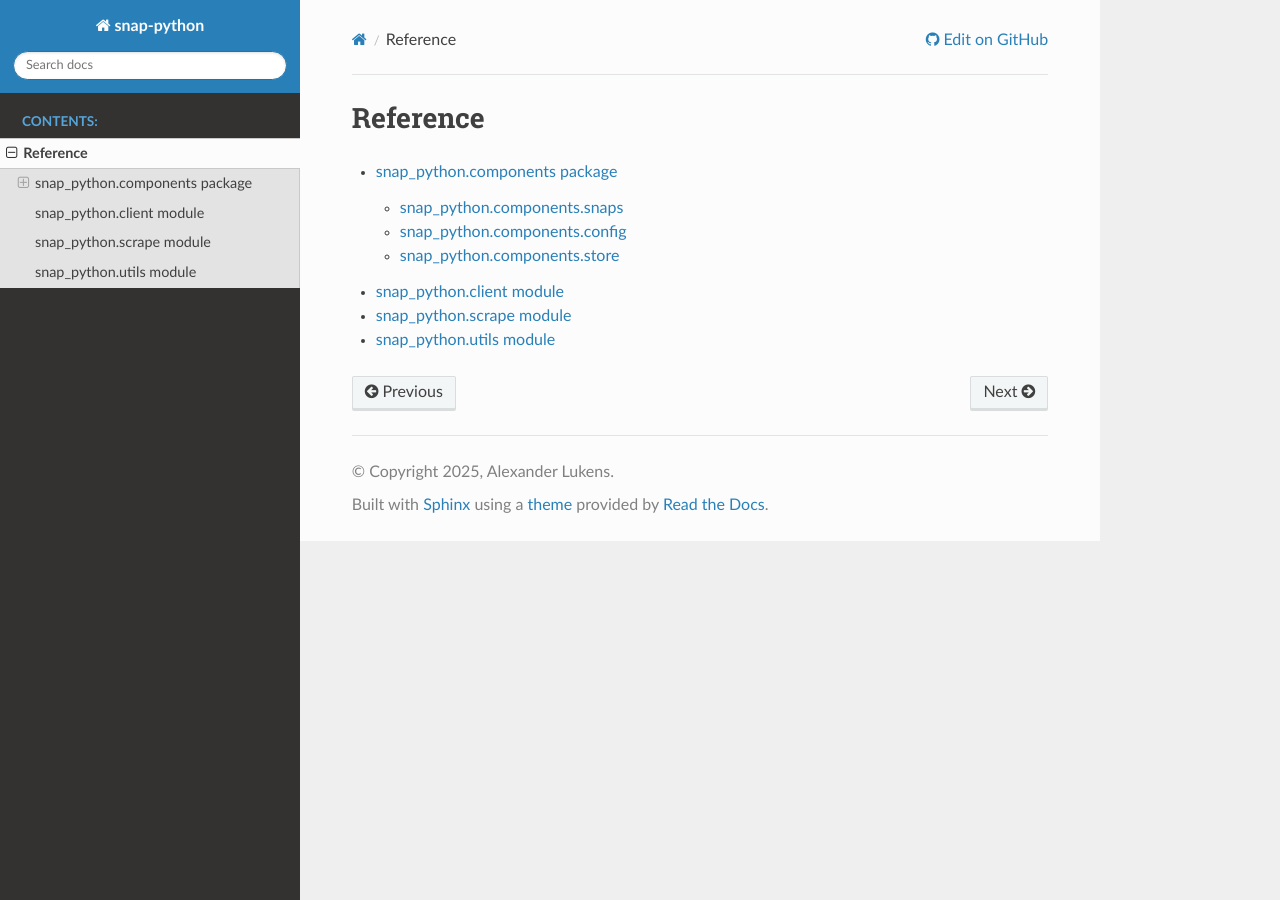
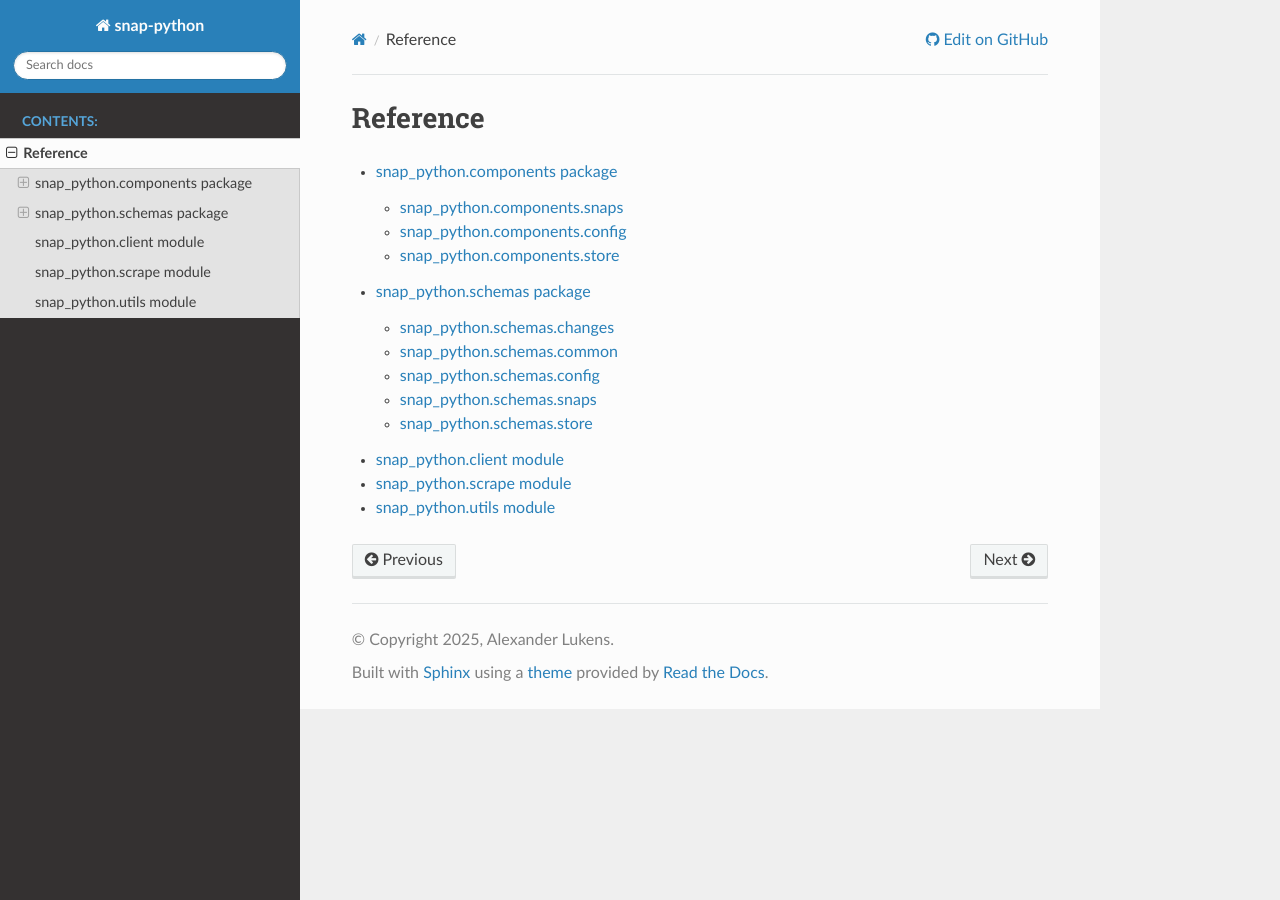
Before and after one commit to alexdlukens/snap-python, a Sphinx documentation site: the page built from docs/source/modules/snap_python.rst, in a window 1280 px wide. Built offline with Sphinx 7.4.7 and the Read the Docs theme 3.1.0, drawn with Linux system fonts in a browser that asks for light colours.

Commit message:
add schemas to docs

```diff
--- /dev/null
+++ b/docs/source/modules/schemas/changes.rst
@@ -0,0 +1,7 @@
+snap\_python.schemas.changes
+=============================
+
+.. automodule:: snap_python.schemas.changes
+   :members:
+   :undoc-members:
+   :show-inheritance:
--- /dev/null
+++ b/docs/source/modules/schemas/common.rst
@@ -0,0 +1,7 @@
+snap\_python.schemas.common
+=============================
+
+.. automodule:: snap_python.schemas.common
+   :members:
+   :undoc-members:
+   :show-inheritance:
--- /dev/null
+++ b/docs/source/modules/schemas/config.rst
@@ -0,0 +1,7 @@
+snap\_python.schemas.config
+=============================
+
+.. automodule:: snap_python.schemas.config
+   :members:
+   :undoc-members:
+   :show-inheritance:
--- /dev/null
+++ b/docs/source/modules/schemas/snaps.rst
@@ -0,0 +1,7 @@
+snap\_python.schemas.snaps
+=============================
+
+.. automodule:: snap_python.schemas.snaps
+   :members:
+   :undoc-members:
+   :show-inheritance:
--- a/docs/source/modules/snap_python.rst
+++ b/docs/source/modules/snap_python.rst
@@ -5,6 +5,7 @@ Reference
    :maxdepth: 4
 
    snap_python.components
+   snap_python.schemas
    client
    scrape
    utils
--- /dev/null
+++ b/docs/source/modules/snap_python.schemas.rst
@@ -0,0 +1,11 @@
+snap\_python.schemas package
+===============================
+
+.. toctree::
+   :maxdepth: 4
+
+   schemas/changes
+   schemas/common
+   schemas/config
+   schemas/snaps
+   schemas/store
```
Also changed, not shown: docs/source/modules/schemas/store.rst (added, +22 -0 lines), 1 other file.
